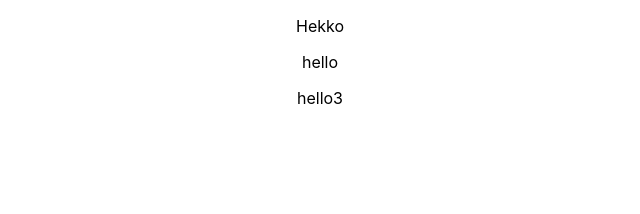
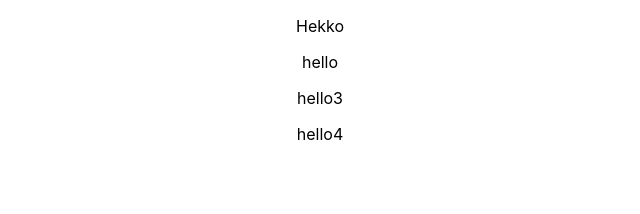
Before and after one commit to chethan-sh/gitPractice, a React (Create React App) app: page / in a window 1280 px wide. Shown: the top 214 px of the page, without its empty margins (320-960 px from the left). Built offline with nearby package versions, Linux system fonts and the light colour scheme.

Commit message:
forth commit
sdsdsad

```diff
--- a/src/App.js
+++ b/src/App.js
@@ -7,6 +7,7 @@ function App() {
       <p>Hekko</p>
       <p>hello</p>
       <p>hello3</p>
+    <p>hello4</p>
     </div>
   );
 }
```
